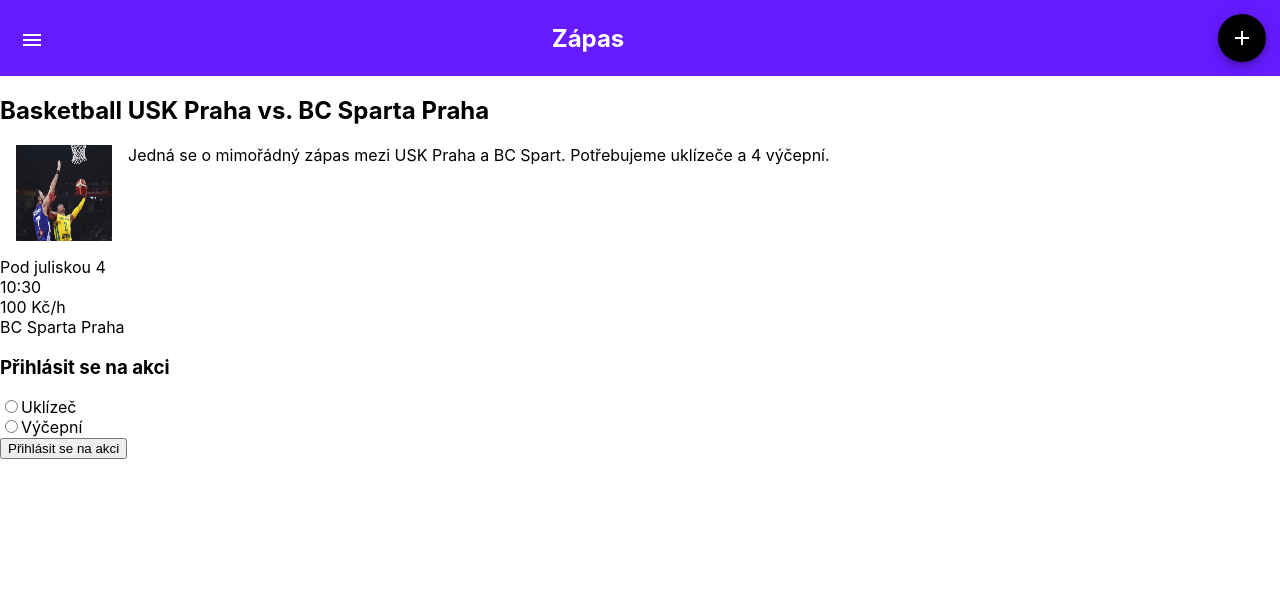
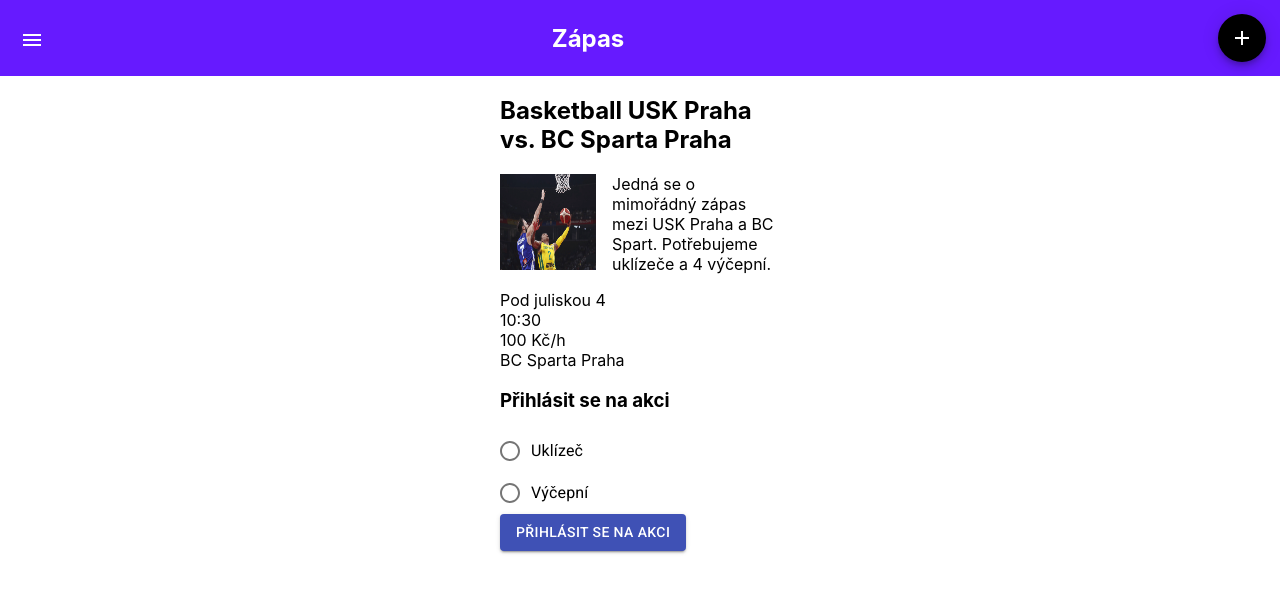
Before and after one commit to MichalMartinek/EventHelper, a React (Create React App) app: page /game/1 in a window 1280 px wide. Shown: the top 592 px of the page. Built offline with nearby package versions, Linux system fonts and the light colour scheme.

Commit message:
visual refactoring

```diff
--- a/src/scenes/Game/ApplyForPostForm.js
+++ b/src/scenes/Game/ApplyForPostForm.js
@@ -1,4 +1,10 @@
 import React from "react";
+
+import Button from "@material-ui/core/Button";
+import Radio from "@material-ui/core/Radio";
+import RadioGroup from "@material-ui/core/RadioGroup";
+import FormControl from "@material-ui/core/FormControl";
+import FormControlLabel from "@material-ui/core/FormControlLabel";
 
 
 class ApplyForPostForm extends React.Component {
@@ -35,20 +41,23 @@
 
     forAllPosts(post, index){
         return (
-            <div key={index}>
-                <label>
-                    <input type="radio" name="post" onChange={this.onPostChange} value={post} />
-                    {post}
-                </label>
-            </div>
+            <FormControlLabel key={index} value={post} control={<Radio />} label={post} />
         )
     }
 
     render() {
         return (
-            <form onSubmit={this.onSubmit}>
-                    {this.props.game.freePosts.map(this.forAllPosts)}
-                    <input type="submit" value="Přihlásit se na akci"/>
+            <form>
+                <FormControl component="fieldset">
+                    <RadioGroup name="post" onChange={this.onPostChange}>
+                        {this.props.game.freePosts.map(this.forAllPosts)}
+                    </RadioGroup>
+                </FormControl>
+
+                <Button variant="contained" color="primary" onClick={this.onSubmit}>
+                    Přihlásit se na akci
+                </Button>
+
             </form>
         );
     }
--- a/src/scenes/Game/index.css
+++ b/src/scenes/Game/index.css
@@ -1,6 +1,8 @@
 .game-container {
     position: relative;
-    margin-top: 6em;
+    margin: 6em auto 0 auto;
+    flex-direction: column;
+    max-width: 280px;
 }
 
 
@@ -8,7 +10,7 @@
     width:  6rem;
     height: 6rem;
     float: left;
-    margin: 0 1rem 1rem 1rem;
+    margin: 0 1rem 1rem 0;
 }
 
 .game-detail-parameter-container{
```
